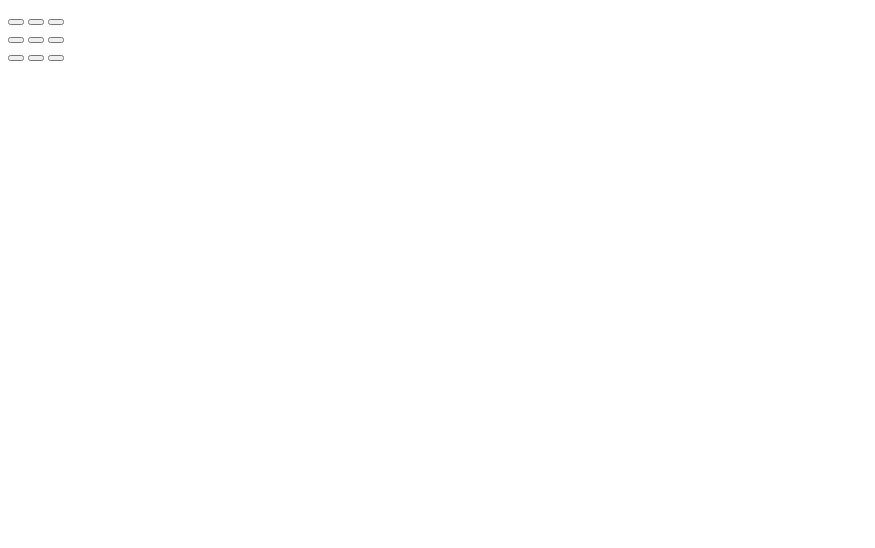
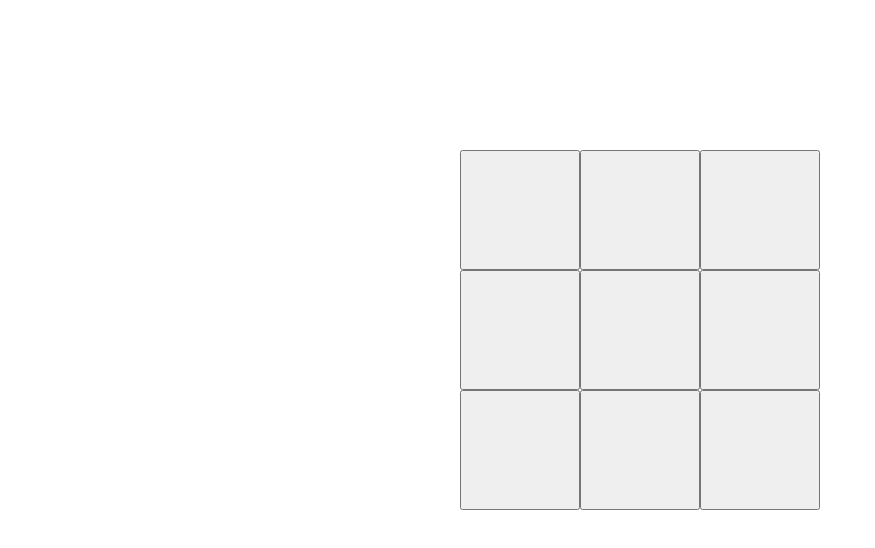
Before and after one commit to LeoloFlrz/TicTacToe-Kata, a plain HTML site: page index.html in a window 1280 px wide. Shown: the whole page, without its empty margins (0-875 px from the left). Drawn offline with Linux system fonts and the light colour scheme.

Commit message:
added some css and buttons grid

```diff
--- a/css/styles.css
+++ b/css/styles.css
@@ -0,0 +1,30 @@
+body {
+     margin: 0;
+     padding: 0;
+}
+
+.container {
+    display: grid;
+    padding-top: 150px;
+
+}
+
+button {
+    width: 120px;
+    height: 120px;
+}
+
+.firstRow {
+    display: flex;
+    justify-content: center;
+}
+
+.secondRow {
+    display: flex;
+    justify-content: center;
+}
+
+.thirdRow {
+    display: flex;
+    justify-content: center;
+}
--- a/index.html
+++ b/index.html
@@ -7,7 +7,7 @@
     <title>TicTacToe</title>
 </head>
 <body>
-    <section>
+    <section class="container">
         <div class="firstRow">
             <button></button>
             <button></button>
```
Also changed, not shown: images/O.png (added), images/x.png (added).
